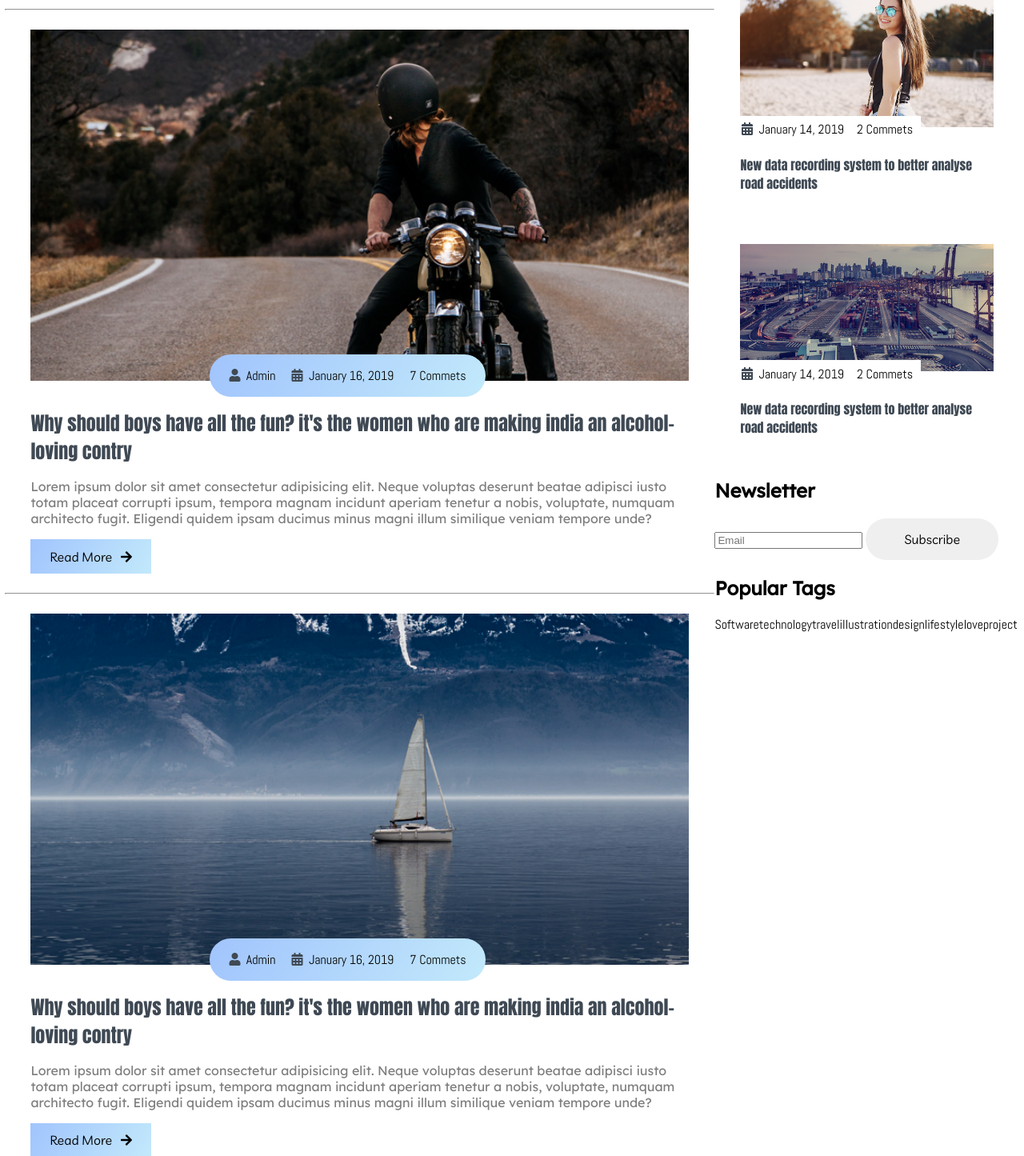
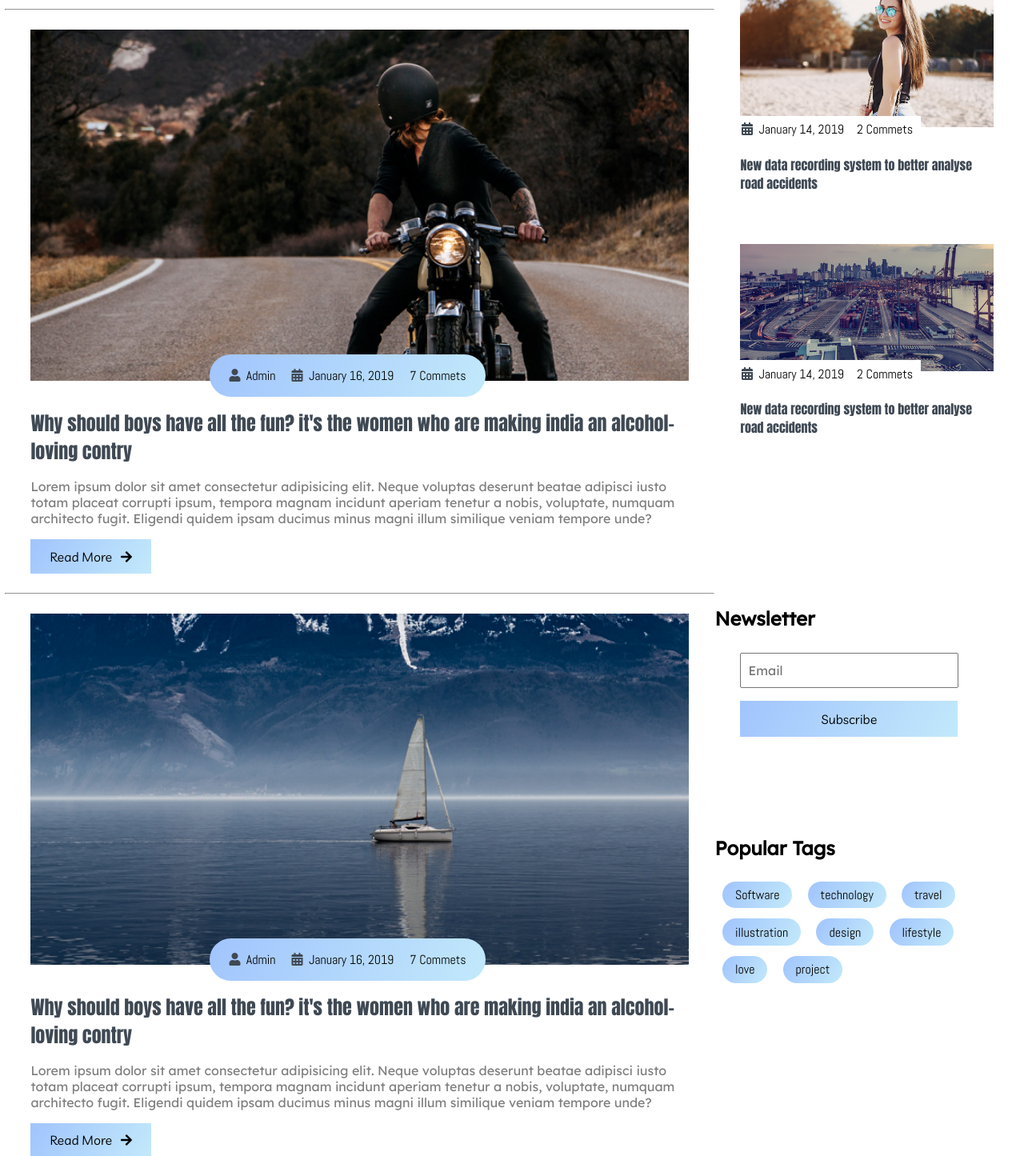
Before and after one commit to RAJANNITCS/matrixsoftsolutions, a Django app: page / in a window 1280 px wide. Shown: the part 3210-4655 px from the top of the page at 80% size. Run offline with Django 3.2, Linux system fonts and the light colour scheme.

Commit message:
side bar final report

```diff
--- a/static/css/style.css
+++ b/static/css/style.css
@@ -331,6 +331,35 @@ main .post-content .post-title a{
 .site-content .sidebar .popular-post .post-title a{
     font-size: 1rem;
 }
+.site-content .sidebar .newsletter{
+    padding-top: 10rem;
+}
+.site-content .sidebar .newsletter .form-element{
+    padding: .5rem 2rem;
+}
+.site-content .sidebar .newsletter .input-element{
+    width: 80%;
+    height: 1.9rem;
+    padding: .3rem .5rem;
+    font-family: var(--Lexend);
+    font-size: 1rem;
+}
+.site-content .sidebar .newsletter .form-btn{
+    border-radius: 0;
+    padding: .8rem 32%;
+    margin: 1rem 0;
+    background: var(--sky);
+
+}
+.site-content .sidebar .popular-tags{
+    padding: 5rem 0;
+}
+.site-content .sidebar .popular-tags .tags .tag{
+    background: var(--sky);
+    padding: .4rem 1rem;
+    border-radius: 3rem;
+    margin: .4rem .6rem;
+}
 /*--------x----------Side bar--------------------x------------------*/
 
 /*-----x--------main content------------x-----------*/
```
